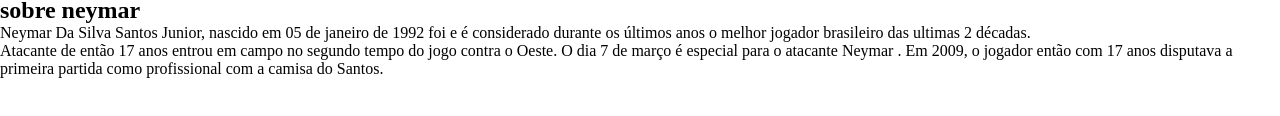
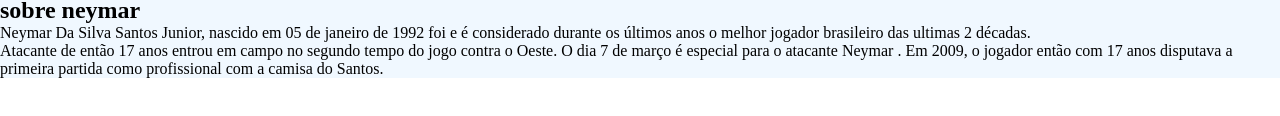
Before and after one commit to wesleizin23/siteteste, a plain HTML site: page index.html in a window 1280 px wide. Shown: the part 126-242 px from the top of the page. Drawn offline with Linux system fonts and the light colour scheme.

Commit message:
texte style 1

```diff
--- a/style.css
+++ b/style.css
@@ -13,3 +13,5 @@
 .foto {
     width: 5%;
 }
+.braços {background-color: aliceblue;
+color: black;}
```
